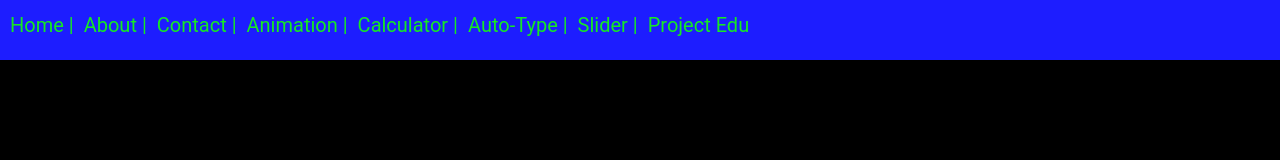
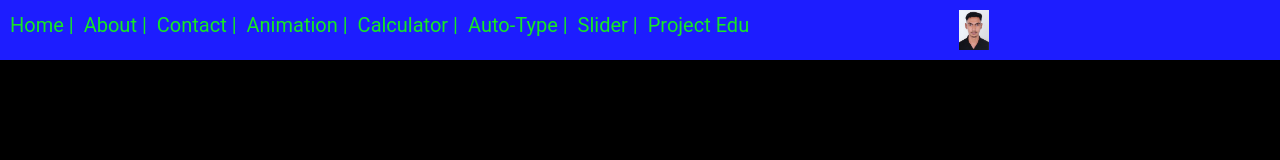
Before and after one commit to azhar-arefin/Arefin-Islam, a plain HTML site: page index.html in a window 1280 px wide. Shown: the top 160 px of the page. Drawn offline with nearby package versions, Linux system fonts and the light colour scheme; files that its build step writes are made by us from their sources; a script that the page names is missing.

Commit message:
Update index.html

```diff
--- a/index.html
+++ b/index.html
@@ -65,6 +65,7 @@
     <a href="auto-type.html">Auto-Type |</a>
     <a href="class - 2 js slider/index.html">Slider |</a>
     <a href="portfolio-web/index.html">Project Edu </a>
+    <img src="Arefin.jpg" alt="" style="margin-left: 200px;" height="40px" width="30px">
   </div>
 
 
```
